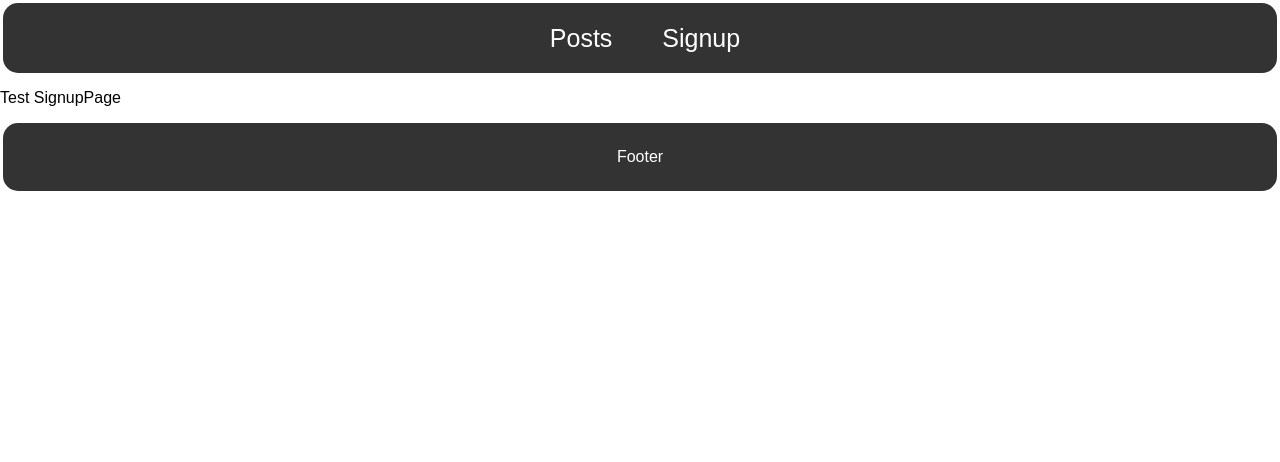
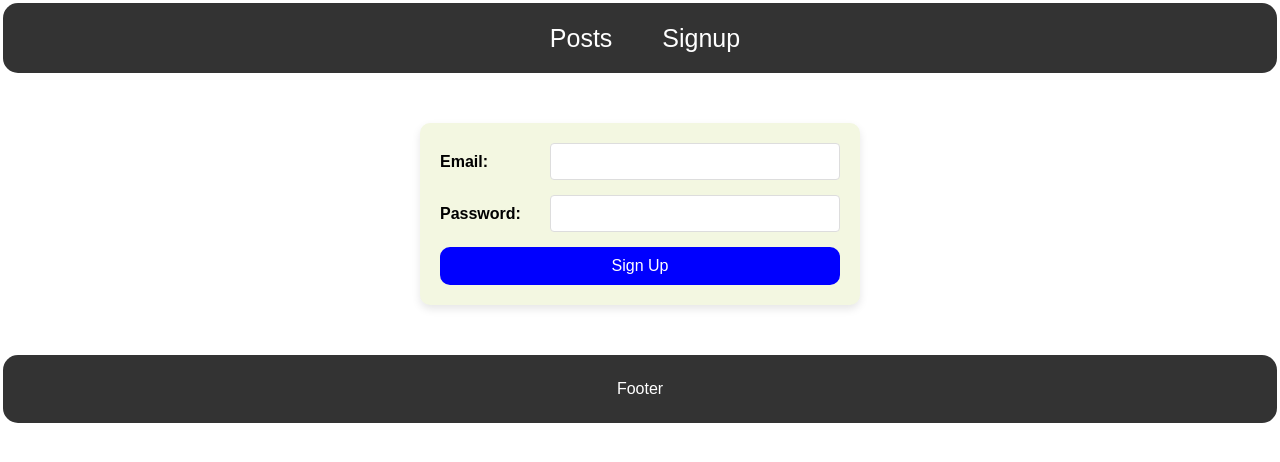
Before and after one commit to Eldern45/WADHomeWorks, a Vue app: page /#/signup in a window 1280 px wide. Shown: the top 462 px of the page. Built offline with nearby package versions, Linux system fonts and the light colour scheme.

Commit message:
signup page

```diff
--- a/src/views/SignupView.vue
+++ b/src/views/SignupView.vue
@@ -1,13 +1,119 @@
 <script>
 export default {
-    name: 'SignupView'
-}
+    name: 'SignupView',
+    data() {
+        return {
+            email: '',
+            password: '',
+            passwordErrors: [],
+        };
+    },
+    computed: {
+        isFormValid() {
+            return this.passwordErrors.length === 0;
+        },
+        passwordError() {
+            return this.passwordErrors.length > 0;
+        }
+    },
+    watch: {
+        password(newPassword) {
+            this.validatePassword(newPassword);
+        }
+    },
+    methods: {
+        submitForm() {
+            console.log("Form submitted with: ", {email: this.email, password: this.password});
+        },
+        validatePassword(password) {
+            this.passwordErrors = [];
+            if (password.length < 8 || password.length > 15) {
+                this.passwordErrors.push('Password should be between 8 and 15 characters.');
+            }
+
+            if (!/[A-Z]/.test(password)) {
+                this.passwordErrors.push('Password should include at least one alphabetic character.');
+            }
+
+            if (!/[0-9]/.test(password)) {
+                this.passwordErrors.push('Password should include at least one numeric value');
+            }
+
+            if (!/_/.test(password)) {
+                this.passwordErrors.push('Password should include the character "_"');
+            }
+        }
+    }
+};
+
+
 </script>
 
 <template>
-    <p>Test SignupPage</p>
+    <form @submit.prevent="submitForm" class="signup-form">
+        <div class="form-row">
+            <label for="email">Email:</label>
+            <input type="email" id="email" v-model="email" />
+        </div>
+
+        <div class="form-row">
+            <label for="password">Password:</label>
+            <input type="password" id="password" v-model="password" />
+        </div>
+
+        <div v-if="passwordError" class="password-error">
+            <p>The password is not valid:</p>
+            <ul>
+                <li v-for="(condition, index) in passwordErrors" :key="index">{{ condition }}</li>
+            </ul>
+        </div>
+
+        <button type="submit">Sign Up</button>
+  </form>
 </template>
 
 <style scoped>
+    .signup-form {
+  max-width: 400px;
+  margin: 50px auto;
+  padding: 20px;
+  background-color: #F3F7E1;
+  border-radius: 10px;
+  box-shadow: 0 4px 8px rgba(0, 0, 0, 0.1);
+}
 
+
+.form-row {
+  display: flex;
+  align-items: center;
+  margin-bottom: 15px;
+}
+
+label {
+  width: 100px; /* You can adjust the width of the label */
+  margin-right: 10px; /* Space between label and input */
+  font-weight: bold;
+}
+
+input {
+  flex: 1; /* Makes the input take the remaining space in the row */
+  padding: 10px;
+  border: 1px solid #ddd;
+  border-radius: 4px;
+}
+
+button {
+  width: 100%;
+  padding: 10px;
+  background-color: blue;
+  color: white;
+  border: none;
+  border-radius: 10px;
+  font-size: 16px;
+  cursor: pointer;
+}
+
+button:hover {
+  background-color: darkblue;
+}
 </style>
```
Also changed, not shown: res/myjson.json (added, +73 -0 lines).
